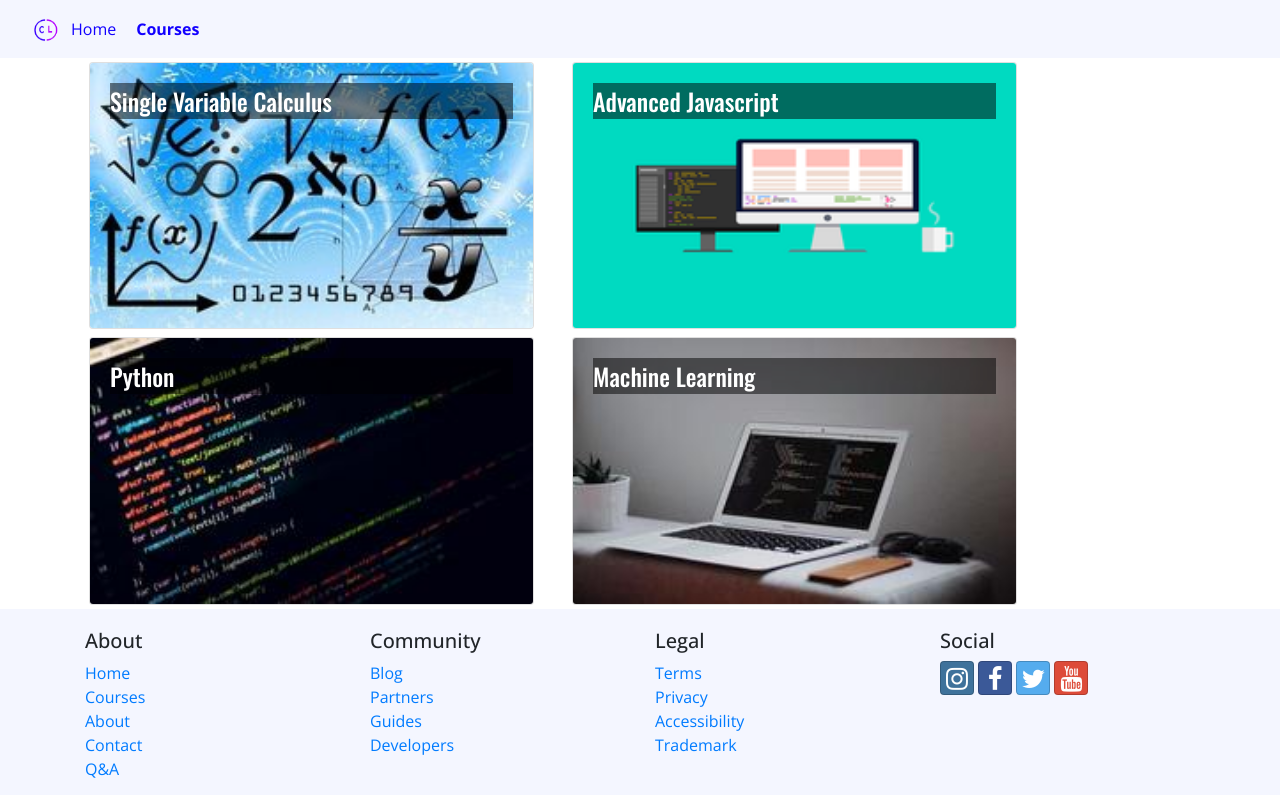
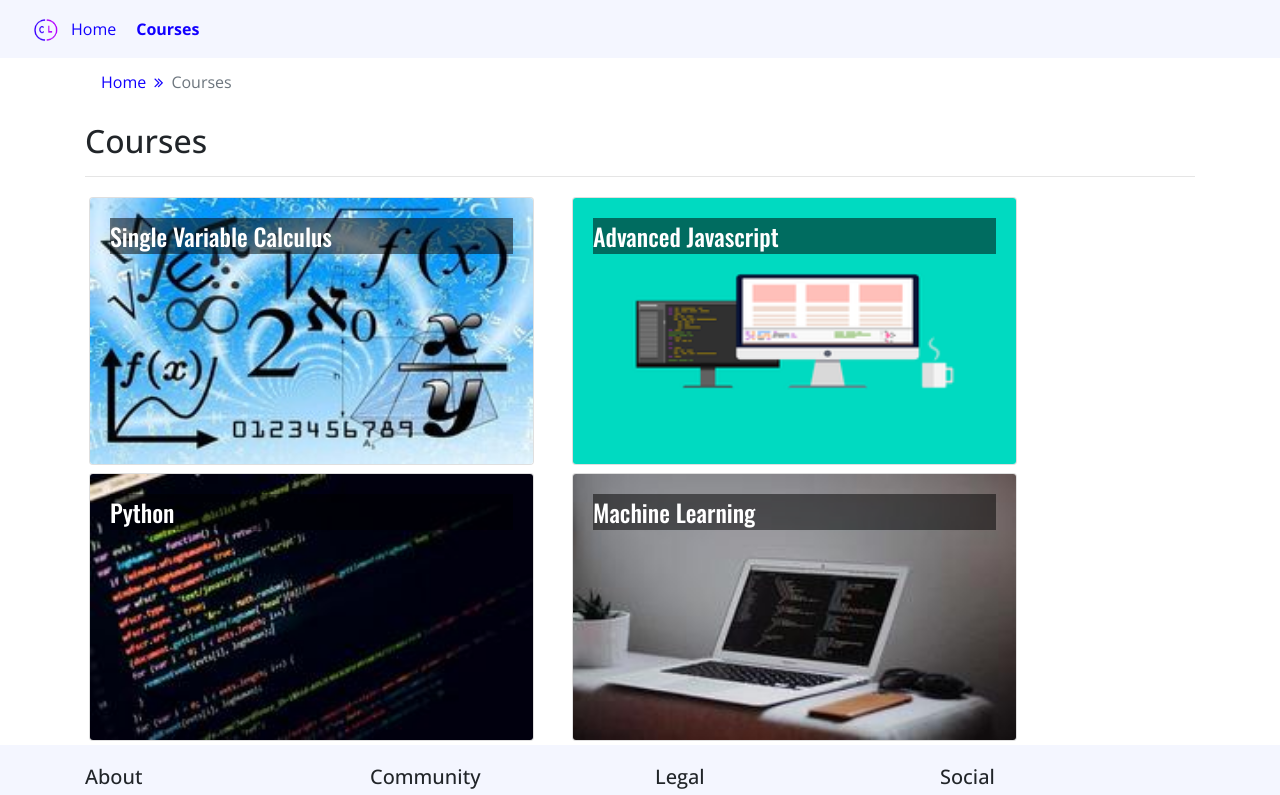
Before and after one commit to gsaidov/elearning-react, a React (Create React App) app: page /courses in a window 1280 px wide. Shown: the top 795 px of the page. Built offline with nearby package versions, Linux system fonts and the light colour scheme.

Commit message:
Breadcrumbs for Courses, Contacts, CourseInfo

```diff
--- a/src/App.css
+++ b/src/App.css
@@ -35,6 +35,7 @@ body {
   background-color: rgba(0, 0, 0, 0.5);
 }
 .jumbotron {
+  border-radius: 0;
   background: linear-gradient(to right, rgb(78, 75, 75), rgb(46, 44, 44));
   color: white;
 }
@@ -67,3 +68,21 @@ body {
   min-height: 300px;
 }
 /* Footer end */
+
+.breadcrumb {
+  background-color: white;
+}
+
+.breadcrumb-item a {
+  color: #1200ff;
+  text-decoration: none;
+}
+.breadcrumb-item + .breadcrumb-item::before {
+  font-family: "FontAwesome";
+  content: "\f101";
+  color: #1200ff;
+}
+
+.breadcrumb .me {
+  background-color: black;
+}
--- a/src/components/Contact.js
+++ b/src/components/Contact.js
@@ -3,8 +3,8 @@ import { Link } from "react-router-dom";
 
 const Contact = (props) => {
   return (
-    <div className="container">
-      <div className="row my-md-5 text-center">
+    <div className="container mt-5">
+      <div className="row text-center">
         <div className="col">
           <h2>Contact Us</h2>
           <hr />
--- a/src/components/CourseInfoComponent.js
+++ b/src/components/CourseInfoComponent.js
@@ -1,4 +1,6 @@
 import React from "react";
+import { Breadcrumb, BreadcrumbItem } from "reactstrap";
+import { Link } from "react-router-dom";
 
 function RenderSyllabus({ course }) {
   const parts = course.syllabus.map((part) => {
@@ -37,7 +39,7 @@ function RenderReviews({ reviews }) {
   const averageRating = ratings.reduce((a, b) => a + b, 0) / ratings.length;
   if (reviews) {
     return (
-      <div className="jumbotron reviews">
+      <div className="jumbotron reviews mb-0">
         <div className="container">
           <h4 className="font-weight-bold pb-3">Reviews</h4>
           <div className="row">
@@ -127,6 +129,18 @@ function CourseInfo(props) {
   if (props.course) {
     return (
       <>
+        <div className="container">
+          <div className="row">
+            <div className="col">
+              <Breadcrumb>
+                <BreadcrumbItem>
+                  <Link to="/courses">Courses</Link>
+                </BreadcrumbItem>
+                <BreadcrumbItem active>{props.course.name}</BreadcrumbItem>
+              </Breadcrumb>
+            </div>
+          </div>
+        </div>
         <CourseDetails course={props.course} />
         <RenderReviews reviews={props.reviews} />
       </>
--- a/src/components/CoursesComponent.js
+++ b/src/components/CoursesComponent.js
@@ -1,5 +1,12 @@
 import React from "react";
-import { Card, CardImg, CardImgOverlay, CardTitle } from "reactstrap";
+import {
+  Card,
+  CardImg,
+  CardImgOverlay,
+  CardTitle,
+  Breadcrumb,
+  BreadcrumbItem,
+} from "reactstrap";
 import { Link } from "react-router-dom";
 
 function RenderCourseItem({ course }) {
@@ -27,6 +34,18 @@ function Courses(props) {
   return (
     <>
       <div className="container">
+        <div className="row">
+          <div className="col">
+            <Breadcrumb>
+              <BreadcrumbItem>
+                <Link to="/home">Home</Link>
+              </BreadcrumbItem>
+              <BreadcrumbItem active>Courses</BreadcrumbItem>
+            </Breadcrumb>
+            <h2>Courses</h2>
+            <hr />
+          </div>
+        </div>
         <div className="row">{directory}</div>
       </div>
     </>
```
